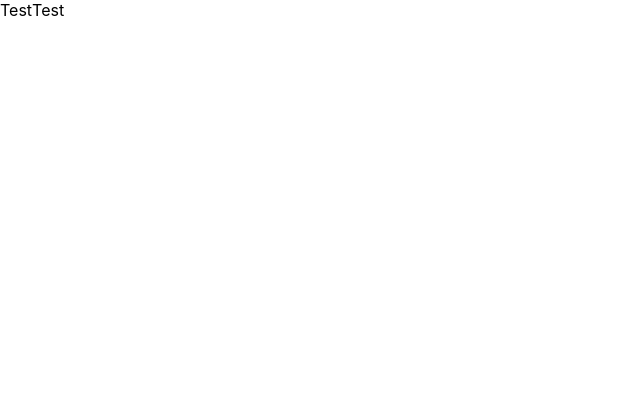
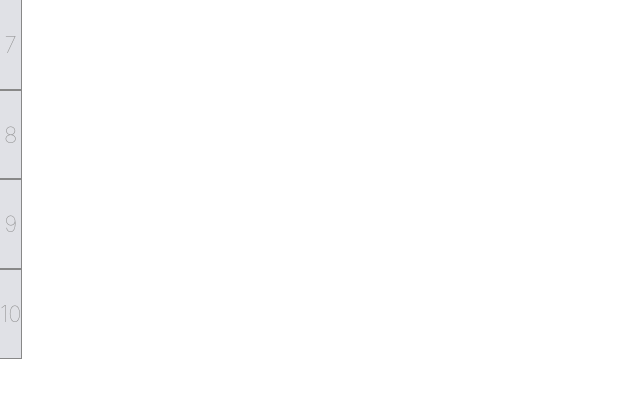
Before and after one commit to snsaleh1/react-calculator-app, a React (Create React App) app: page / in a window 1280 px wide. Shown: the top 398 px of the page, without its empty margins (0-640 px from the left). Built offline with nearby package versions, Linux system fonts and the light colour scheme.

Commit message:
test buttons added to app

```diff
--- a/src/App.js
+++ b/src/App.js
@@ -1,13 +1,19 @@
 import React, { Component } from 'react';
 import './App.css';
+import { Button } from './components/Button';
 
 class App extends Component {
   render() {
     return (
-      <div className="app">Test
-      <div className="calc-wrapper">
-        Test
-      </div>
+      <div className="app">
+        <div className="calc-wrapper">
+          <div className="row">
+            <Button>7</Button>
+            <Button>8</Button>
+            <Button>9</Button>
+            <Button>10</Button>
+          </div>
+        </div>
       </div>
     );
   }
--- a/src/components/Button.jsx
+++ b/src/components/Button.jsx
@@ -1,10 +1,17 @@
-import React from 'react';
-import './Button.css';
+import React from "react";
+import "./Button.css";
 
-const Button = props => {
-    <div>
-        {props.children}
-    </div>
-}
+const isOperator = val => {
+  return !isNaN(val) || val === "." || val === "=";
+};
 
-export default Button;
+export const Button = props => (
+  <div
+    className={`button-wrapper ${
+      isOperator(props.children) ? null : "operator"
+    }`}
+    onClick={() => props.handleClick(props.children)}
+  >
+    {props.children}
+  </div>
+);
```
